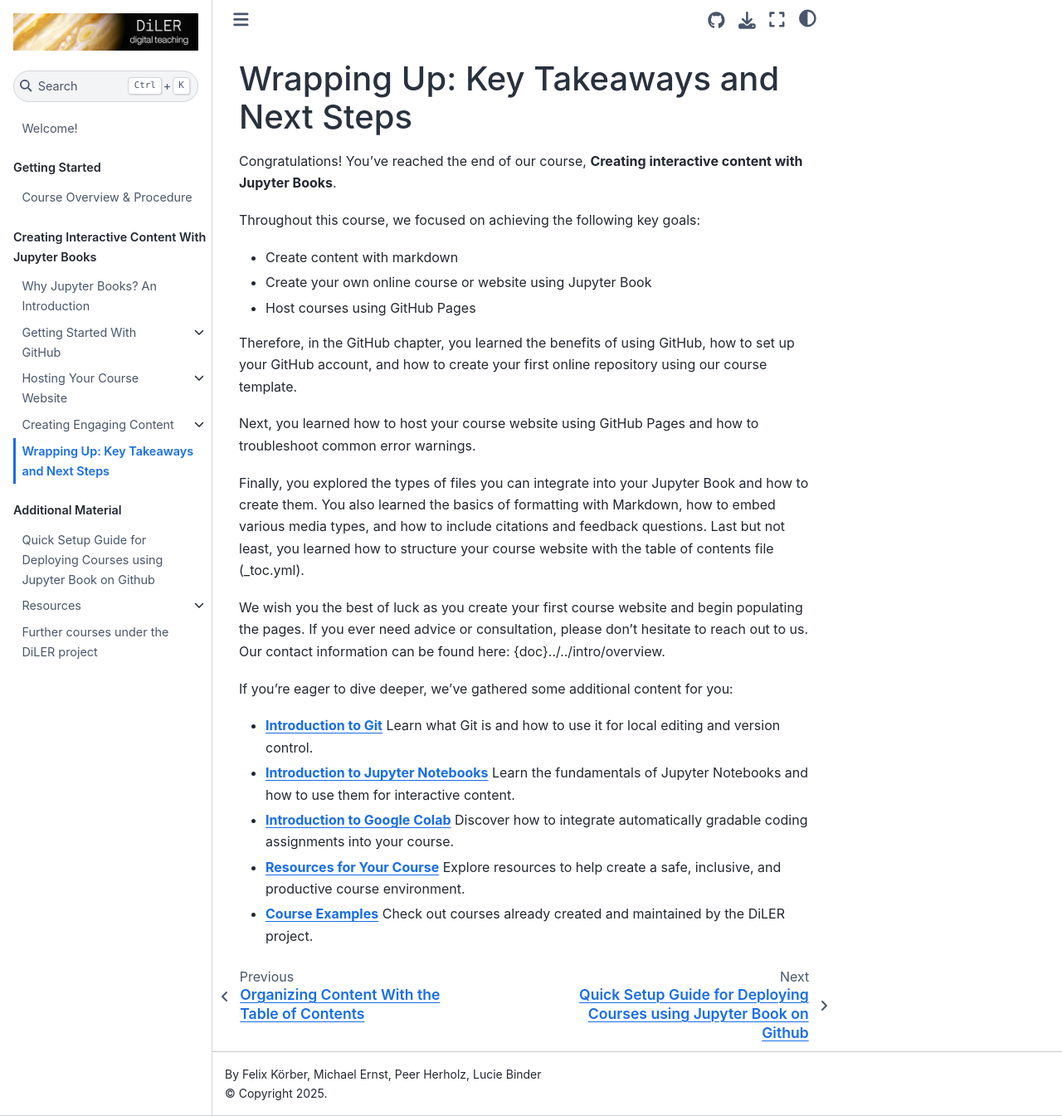
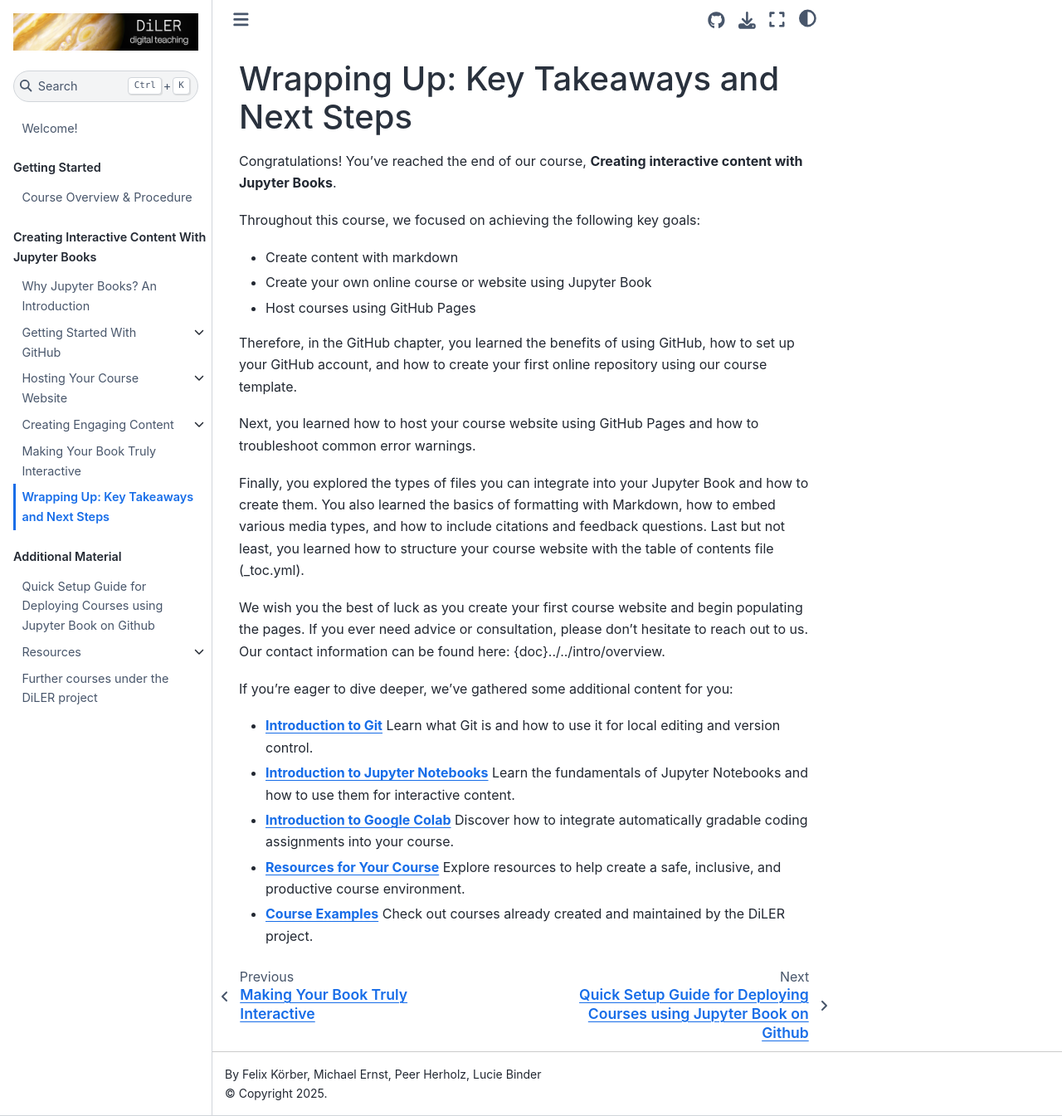
Before and after one commit to unarim/copyJupyterCourse, a Jupyter Book: the page built from general-information/wrap-up.md, in a window 1280 px wide and 1345 px high. Shown: the whole window at 83% size. Built offline with Jupyter Book 1.0.4 settings and Sphinx 7.4.7 and the Sphinx Book theme 1.1.4, drawn with Linux system fonts in a browser that asks for light colours; pages that are not in the unit, such as notebooks, are missing from menus; some of the changed lines change nothing that is shown.

Commit message:
changed section placement for Truly Interactive

```diff
--- a/_toc.yml
+++ b/_toc.yml
@@ -23,8 +23,8 @@
     - file: content/3_create/markdown
     - file: content/3_create/media
     - file: content/3_create/citations
-    - file: content/3_create/interactive2
     - file: content/3_create/setup-files
+  - file: content/3_create/interactive2
   - file: general-information/wrap-up
 - caption: Additional Material
   chapters:
```
Also changed, not shown: content/3_create/interactive2.ipynb, 1 other file.
